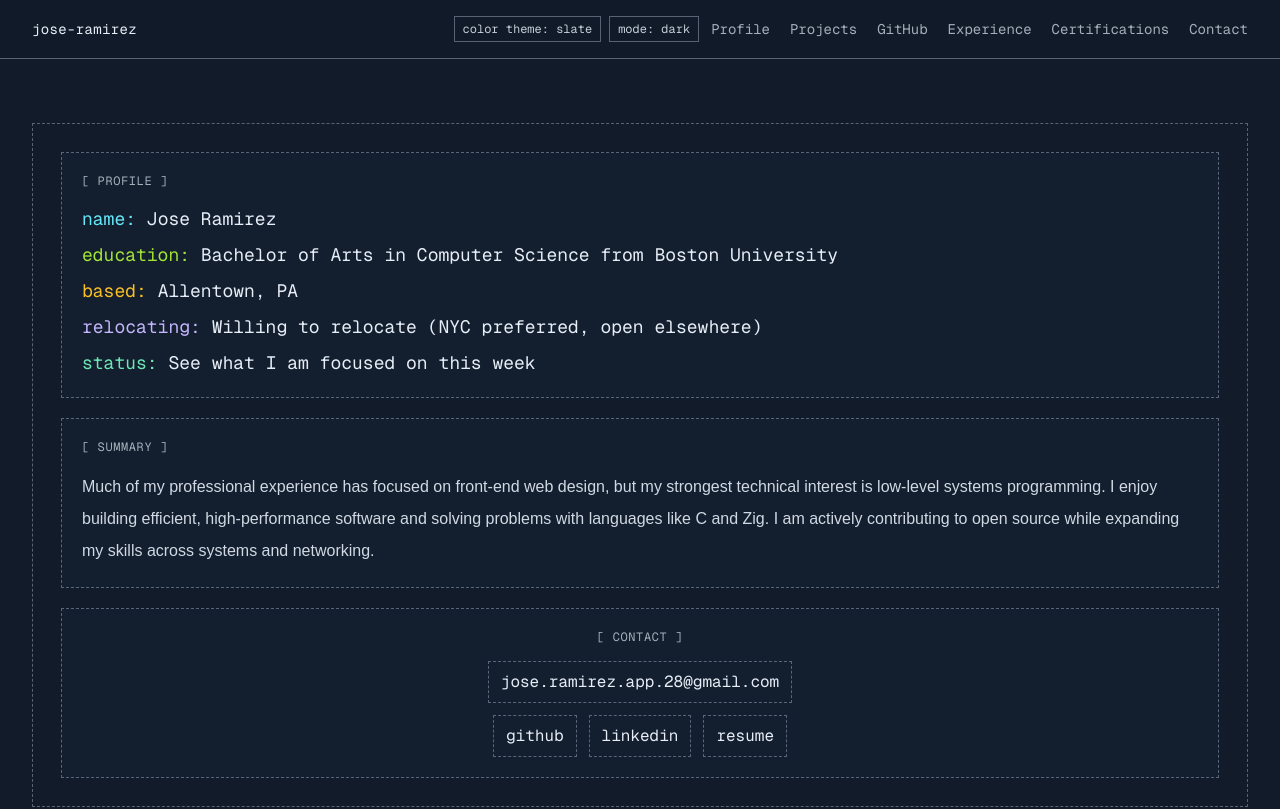
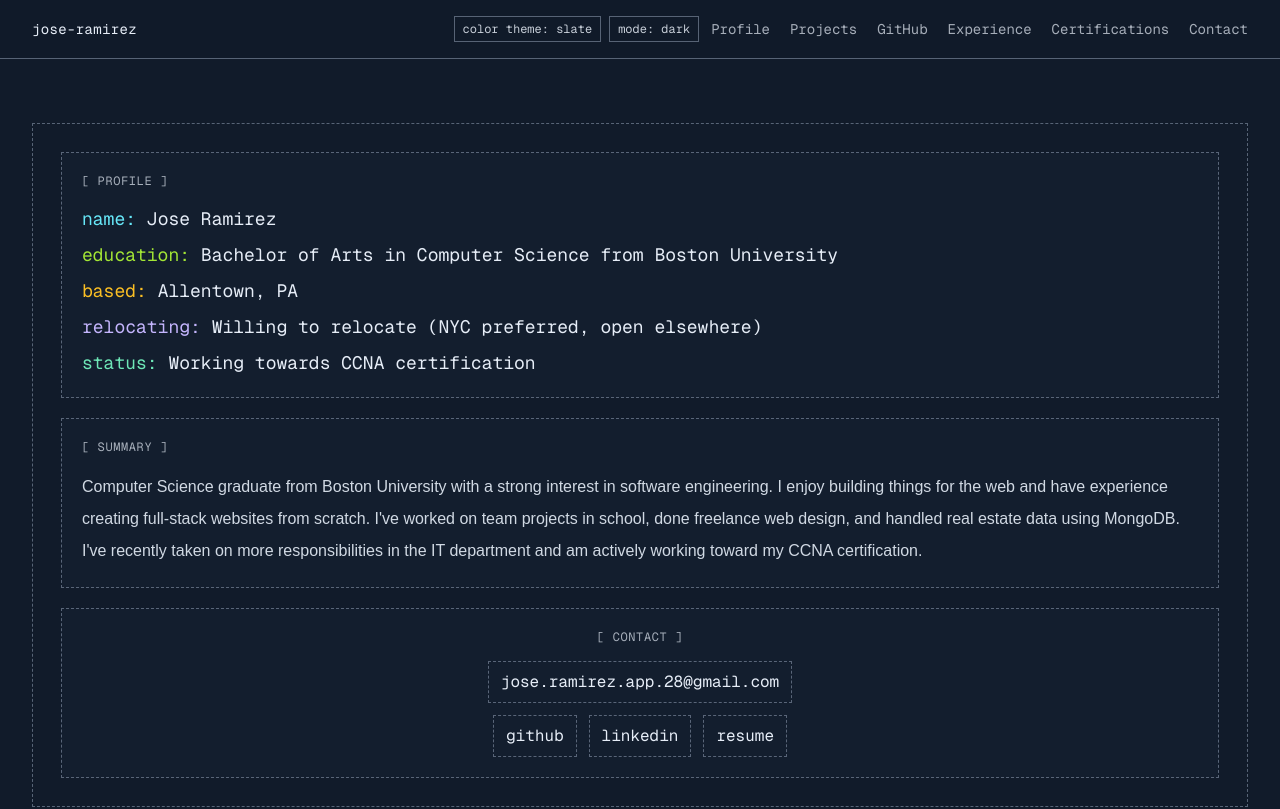
Before and after one commit to nowaymyname27/portfolio-site-v4, a Next.js app: page / in a window 1280 px wide. Shown: the top 809 px of the page. Built offline with nearby package versions, Linux system fonts and the light colour scheme.

Commit message:
feat: align homepage with updated resume

```diff
--- a/app/(home)/components/ExperienceTimeline.tsx
+++ b/app/(home)/components/ExperienceTimeline.tsx
@@ -18,8 +18,10 @@ export default function ExperienceTimeline() {
             <span
               aria-hidden="true"
               className={`absolute -left-[31px] top-6 h-3 w-3 rounded-full border ${
-                entry.isCurrent
+                entry.status === "current"
                   ? "border-[var(--status-completed-border)] bg-[var(--status-completed-text)] motion-safe:animate-pulse"
+                  : entry.status === "in-progress"
+                    ? "border-[var(--status-progress-border)] bg-[var(--status-progress-text)]"
                   : "border-[var(--border-muted)] bg-background"
               }`}
             />
@@ -31,20 +33,32 @@ export default function ExperienceTimeline() {
             >
               <header className="space-y-2">
                 <p className="font-mono text-xs uppercase tracking-wider text-foreground/60">
-                  {entry.isCurrent ? "head -> now" : `commit ${entry.id}`}
+                  {entry.status === "current"
+                    ? "head -> now"
+                    : entry.status === "in-progress"
+                      ? "working tree"
+                      : `commit ${entry.id}`}
                 </p>
 
                 <div className="flex flex-wrap items-center gap-2">
                   <h3 className="font-mono text-base text-foreground md:text-lg">
                     {entry.title}
                   </h3>
-                  {entry.isCurrent ? (
+                  {entry.status === "current" ? (
                     <span className="inline-flex items-center gap-2 border border-[var(--status-completed-border)] px-2 py-1 font-mono text-xs uppercase tracking-wide text-[var(--status-completed-text)]">
                       <span
                         aria-label="Live status indicator"
                         className="h-2 w-2 rounded-full bg-[var(--status-completed-text)] motion-safe:animate-pulse"
                       />
                       live
+                    </span>
+                  ) : entry.status === "in-progress" ? (
+                    <span className="inline-flex items-center gap-2 border border-[var(--status-progress-border)] px-2 py-1 font-mono text-xs uppercase tracking-wide text-[var(--status-progress-text)]">
+                      <span
+                        aria-label="In-progress status indicator"
+                        className="h-2 w-2 rounded-full bg-[var(--status-progress-text)]"
+                      />
+                      pending
                     </span>
                   ) : null}
                 </div>
--- a/app/(home)/components/Hero.tsx
+++ b/app/(home)/components/Hero.tsx
@@ -23,7 +23,7 @@ const PROFILE_LINES = [
   },
   {
     label: "status",
-    value: "See what I am focused on this week",
+    value: "Working towards CCNA certification",
     href: "/current-focus",
     labelClass: "text-[var(--profile-status)]",
   },
@@ -62,12 +62,13 @@ export default function Hero() {
           </p>
           <div className="space-y-4 text-base leading-8 text-foreground/90">
             <p>
-              Much of my professional experience has focused on front-end web
-              design, but my strongest technical interest is low-level systems
-              programming. I enjoy building efficient, high-performance software
-              and solving problems with languages like C and Zig. I am actively
-              contributing to open source while expanding my skills across
-              systems and networking.
+              Computer Science graduate from Boston University with a strong
+              interest in software engineering. I enjoy building things for the
+              web and have experience creating full-stack websites from
+              scratch. I&apos;ve worked on team projects in school, done freelance
+              web design, and handled real estate data using MongoDB. I&apos;ve
+              recently taken on more responsibilities in the IT department and
+              am actively working toward my CCNA certification.
             </p>
           </div>
         </div>
--- a/app/experience/experience.data.ts
+++ b/app/experience/experience.data.ts
@@ -11,7 +11,7 @@ export type ExperienceItem = {
   details: string[];
   href?: string;
   tools?: ExperienceTool[];
-  isCurrent?: boolean;
+  status?: "current" | "in-progress";
   hoverBorderClass?: string;
 };
 
@@ -95,12 +95,12 @@ export const EXPERIENCE_ENTRIES: ExperienceItem[] = [
   {
     id: "rentportfolio",
     organization: "RentPortfolio",
-    title: "Freelance Web Designer",
-    dateRange: "September - December 2025",
+    title: "Web Developer & IT Specialist",
+    dateRange: "September - Present",
     details: [
-      "Designed and developed a fully responsive real estate website aligned with branding and business goals.",
-      "Worked closely with the client through iterative feedback cycles to refine UX and final delivery.",
-      "Implemented efficient workflows for fast updates and clear communication throughout the project.",
+      "Designed and developed a fully responsive real estate website, helping shape branding, layout, and functionality around business needs.",
+      "Collaborated closely with the client through iterative feedback cycles to refine the user experience and ensure the final product met requirements.",
+      "Implemented an efficient backend workflow so the client could manage the site without ongoing assistance, making future updates easier.",
     ],
     tools: [
       {
@@ -128,6 +128,7 @@ export const EXPERIENCE_ENTRIES: ExperienceItem[] = [
         colorClass: "border-[var(--tag-zinc-border)] text-[var(--tag-zinc-text)]",
       },
     ],
+    status: "current",
     hoverBorderClass: "hover:border-[var(--hover-border)]",
   },
   {
@@ -139,7 +140,7 @@ export const EXPERIENCE_ENTRIES: ExperienceItem[] = [
     details: [
       "Building stronger networking fundamentals with consistent hands-on practice and structured study.",
     ],
-    isCurrent: true,
+    status: "in-progress",
     hoverBorderClass: "hover:border-[var(--hover-border)]",
   },
 ];
```
Also changed, not shown: 1 other file (tests, documents, lock files or other folders).
